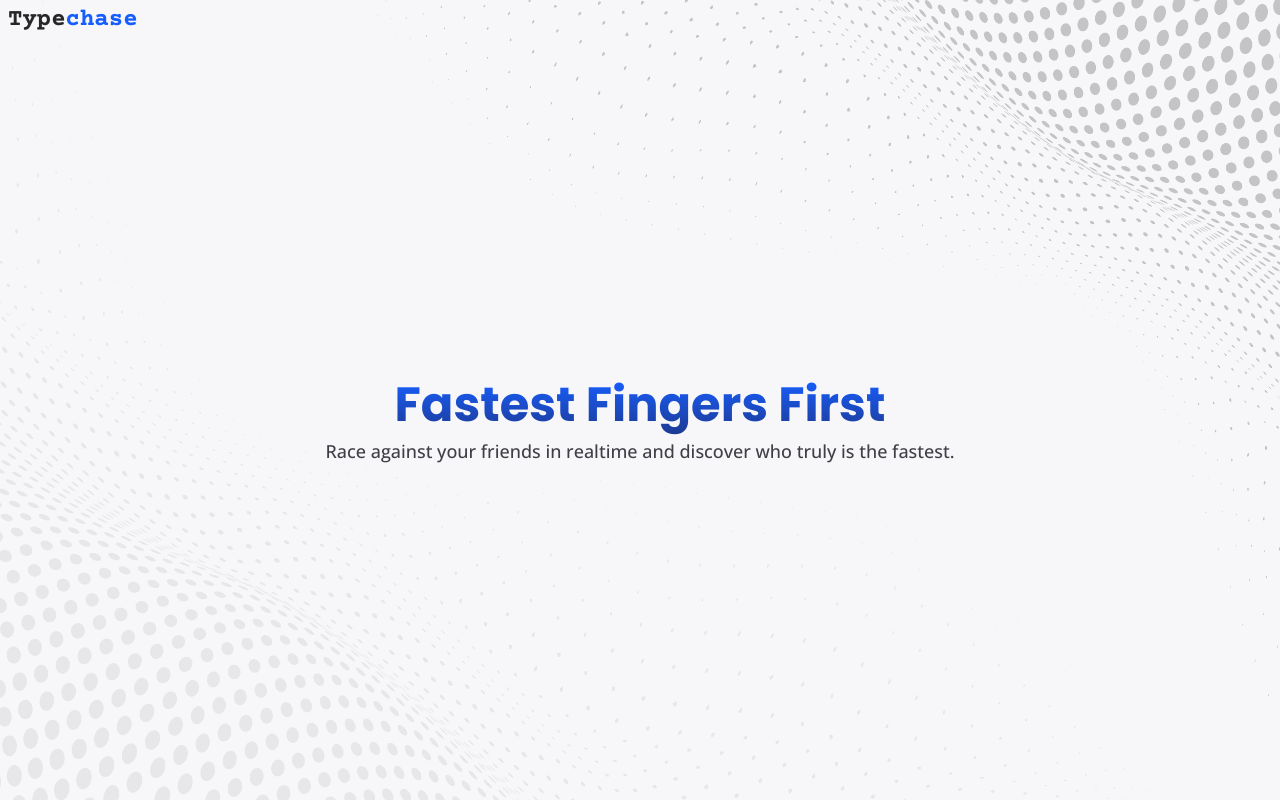
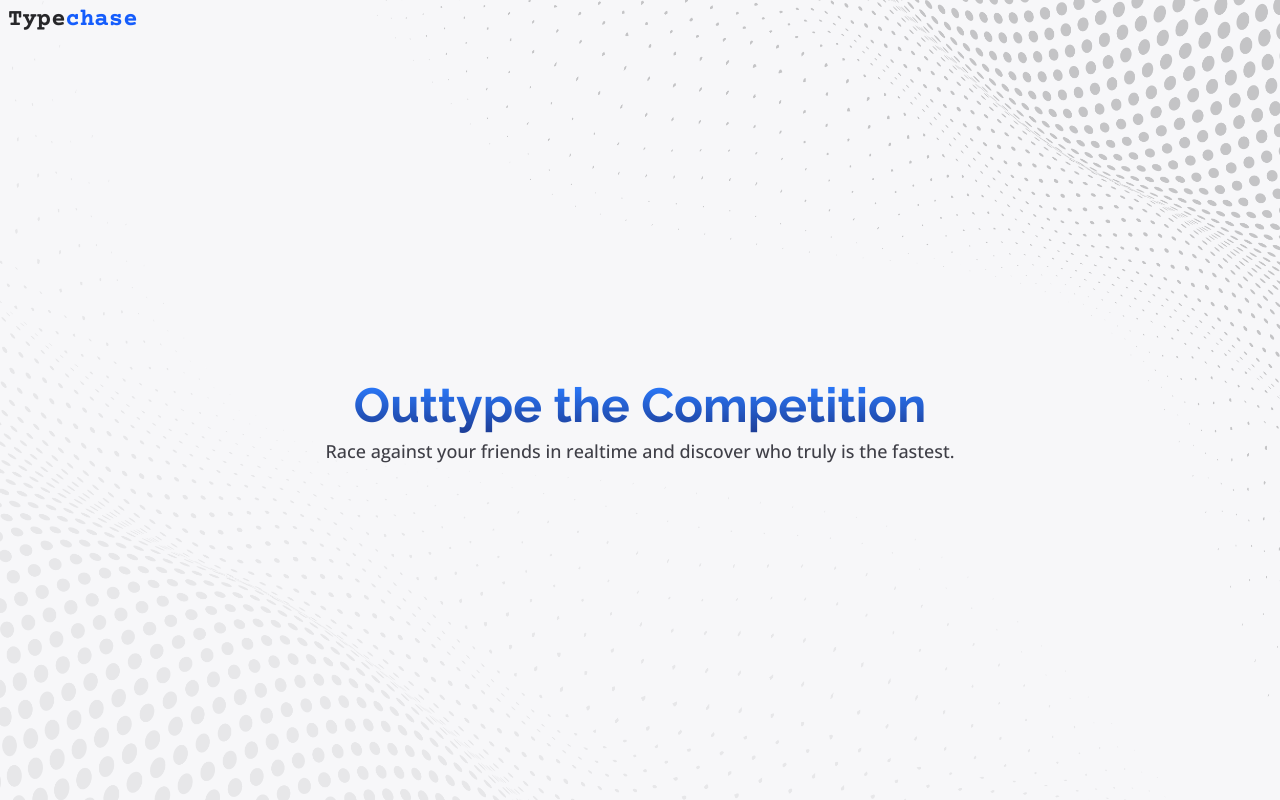
Before and after one commit to drvxksh/typechase, a React (Vite) app in the folder frontend/: page / in a window 1280 px wide. Built offline with nearby package versions, Linux system fonts and the light colour scheme.

Commit message:
Add Inter and Raleway fonts and update typography classes

```diff
--- a/frontend/src/index.css
+++ b/frontend/src/index.css
@@ -1,9 +1,12 @@
-@import url("https://fonts.googleapis.com/css2?family=Courier+Prime:ital,wght@0,400;0,700;1,400;1,700&family=Open+Sans:ital,wght@0,300..800;1,300..800&family=Poppins:ital,wght@0,100;0,200;0,300;0,400;0,500;0,600;0,700;0,800;0,900;1,100;1,200;1,300;1,400;1,500;1,600;1,700;1,800;1,900&family=Roboto:ital,wght@0,100..900;1,100..900&display=swap");
+@import url("https://fonts.googleapis.com/css2?family=Courier+Prime:ital,wght@0,400;0,700;1,400;1,700&family=Inter:ital,opsz,wght@0,14..32,100..900;1,14..32,100..900&family=Open+Sans:ital,wght@0,300..800;1,300..800&family=Poppins:ital,wght@0,100;0,200;0,300;0,400;0,500;0,600;0,700;0,800;0,900;1,100;1,200;1,300;1,400;1,500;1,600;1,700;1,800;1,900&family=Raleway:ital,wght@0,100..900;1,100..900&family=Roboto:ital,wght@0,100..900;1,100..900&display=swap");
+
 @import "tailwindcss";
 
 @theme {
+  --font-heading: Raleway, sans-serif;
+  --font-description: Open sans, sans-serif;
   --font-poppins: Poppins, sans-serif;
-  --font-open: Open sans, sans-serif;
+  --font-inter: Inter, sans-serif;
   --font-roboto: Roboto, sans-serif;
   --font-courier: Courier Prime, monospace;
 }
--- a/frontend/src/pages/landing.tsx
+++ b/frontend/src/pages/landing.tsx
@@ -8,10 +8,10 @@ export default function Landing() {
       </div>
       <section>
         <header className="flex flex-col items-center justify-center">
-          <h1 className="font-poppins bg-gradient-to-b from-blue-600 to-blue-900 bg-clip-text pb-2 text-center text-4xl font-bold text-transparent sm:text-5xl">
-            Fastest Fingers First
+          <h1 className="font-heading bg-gradient-to-b from-blue-500 to-blue-900 bg-clip-text pb-2 text-center text-4xl font-bold text-transparent sm:text-5xl">
+            Outtype the Competition
           </h1>
-          <h2 className="font-open text-center text-sm font-medium text-zinc-700 sm:text-lg">
+          <h2 className="font-description text-center text-sm font-medium text-zinc-700 sm:text-lg">
             Race against your friends in realtime and discover who truly is the
             fastest.
           </h2>
```
